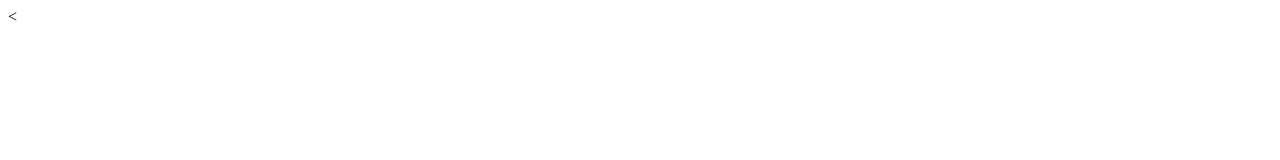
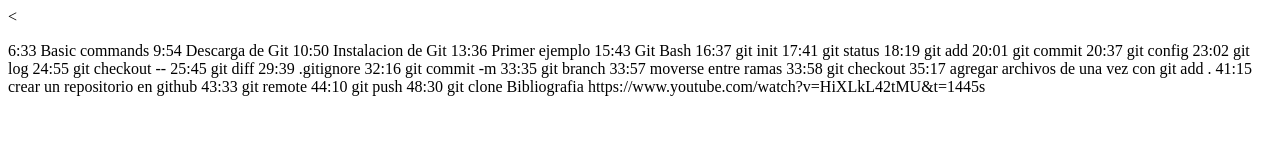
Before and after one commit to DarlinTapia113-3897/guit-curso, a plain HTML site: page index.html in a window 1280 px wide. Drawn offline with Linux system fonts and the light colour scheme.

Commit message:
parrafo de comandos agregados

```diff
--- a/index.html
+++ b/index.html
@@ -5,6 +5,32 @@
     <title>mi rimer proyecto git </title>
   </head>
   <body>
+    <p>6:33 Basic commands
+    9:54 Descarga de Git
+    10:50 Instalacion de Git
+    13:36 Primer ejemplo
+    15:43 Git Bash
+    16:37 git init
+    17:41 git status
+    18:19 git add
+    20:01 git commit
+    20:37 git config
+    23:02 git log
+    24:55 git checkout -- <name file>
+    25:45 git diff
+    29:39 .gitignore
+    32:16 git commit -m <message>
+    33:35 git branch <branch name>
+    33:57 moverse entre ramas
+    33:58 git checkout <branch name>
+    35:17 agregar archivos de una vez con git add .
+    41:15 crear un repositorio en github
+    43:33 git remote
+    44:10 git push
+    48:30 git clone
+
+    Bibliografia
+    https://www.youtube.com/watch?v=HiXLkL42tMU&t=1445s</p>
   </body>
 
 
```
